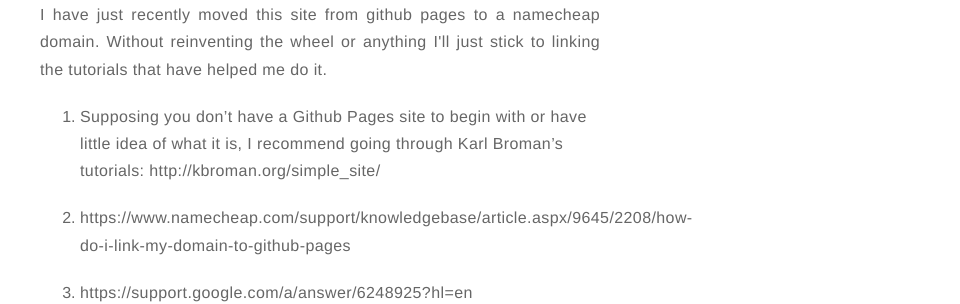
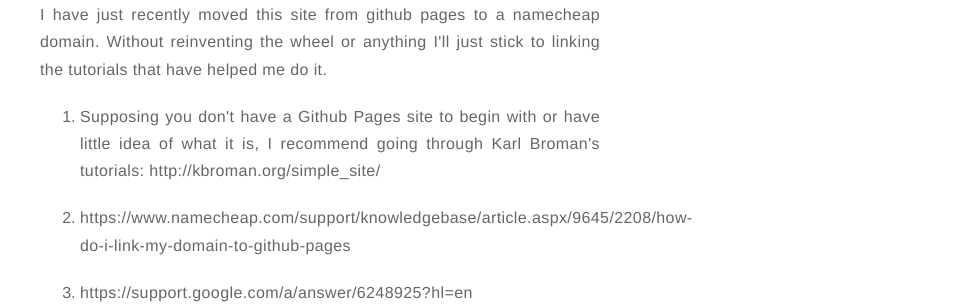
Before and after one commit to jpamata/jpamata.github.io, a Jekyll site: the page built from _posts/2017-10-05-Setting-Up-a-Personal-Site-with-Github-Pages.md, in a window 1280 px wide. Shown: the part 387-691 px from the top of the page, without its empty margins (320-1280 px from the left). Built offline with Jekyll 4.4.1, drawn with Linux system fonts in a browser that asks for light colours; comment, search, counter and statistics services are not loaded.

Commit message:
Update 2017-10-05-Setting-Up-a-Personal-Site-with-Github-Pages.md

```diff
--- a/_posts/2017-10-05-Setting-Up-a-Personal-Site-with-Github-Pages.md
+++ b/_posts/2017-10-05-Setting-Up-a-Personal-Site-with-Github-Pages.md
@@ -13,12 +13,12 @@
 
 <p align="justify">I have just recently moved this site from github pages to a namecheap domain. Without reinventing the wheel or anything I'll just stick to linking the tutorials that have helped me do it.</p>
 
-1. Supposing you don't have a Github Pages site to begin with or have little idea of what it is, I recommend going through Karl Broman's tutorials: http://kbroman.org/simple_site/
+1. <p align="justify">Supposing you don't have a Github Pages site to begin with or have little idea of what it is, I recommend going through Karl Broman's tutorials: http://kbroman.org/simple_site/</p>
 
-2. https://www.namecheap.com/support/knowledgebase/article.aspx/9645/2208/how-do-i-link-my-domain-to-github-pages
+2. <p align="justify">https://www.namecheap.com/support/knowledgebase/article.aspx/9645/2208/how-do-i-link-my-domain-to-github-pages</p>
 
-3. https://support.google.com/a/answer/6248925?hl=en
+3. <p align="justify">https://support.google.com/a/answer/6248925?hl=en</p>
 
-4. https://www.namecheap.com/support/knowledgebase/article.aspx/9758/2208/how-to-set-up-zoho-email-for-my-domain
+4. <p align="justify">https://www.namecheap.com/support/knowledgebase/article.aspx/9758/2208/how-to-set-up-zoho-email-for-my-domain</p>
 
 <p align="justify">From time to time, you will come across (or not, if you're lucky) some infinite redirection errors. Don't fret, it's okay. You have just created and moved to a new domain. Still, if it persists for more than 48 hours, it's best to mail your domain provider.</p>
```
